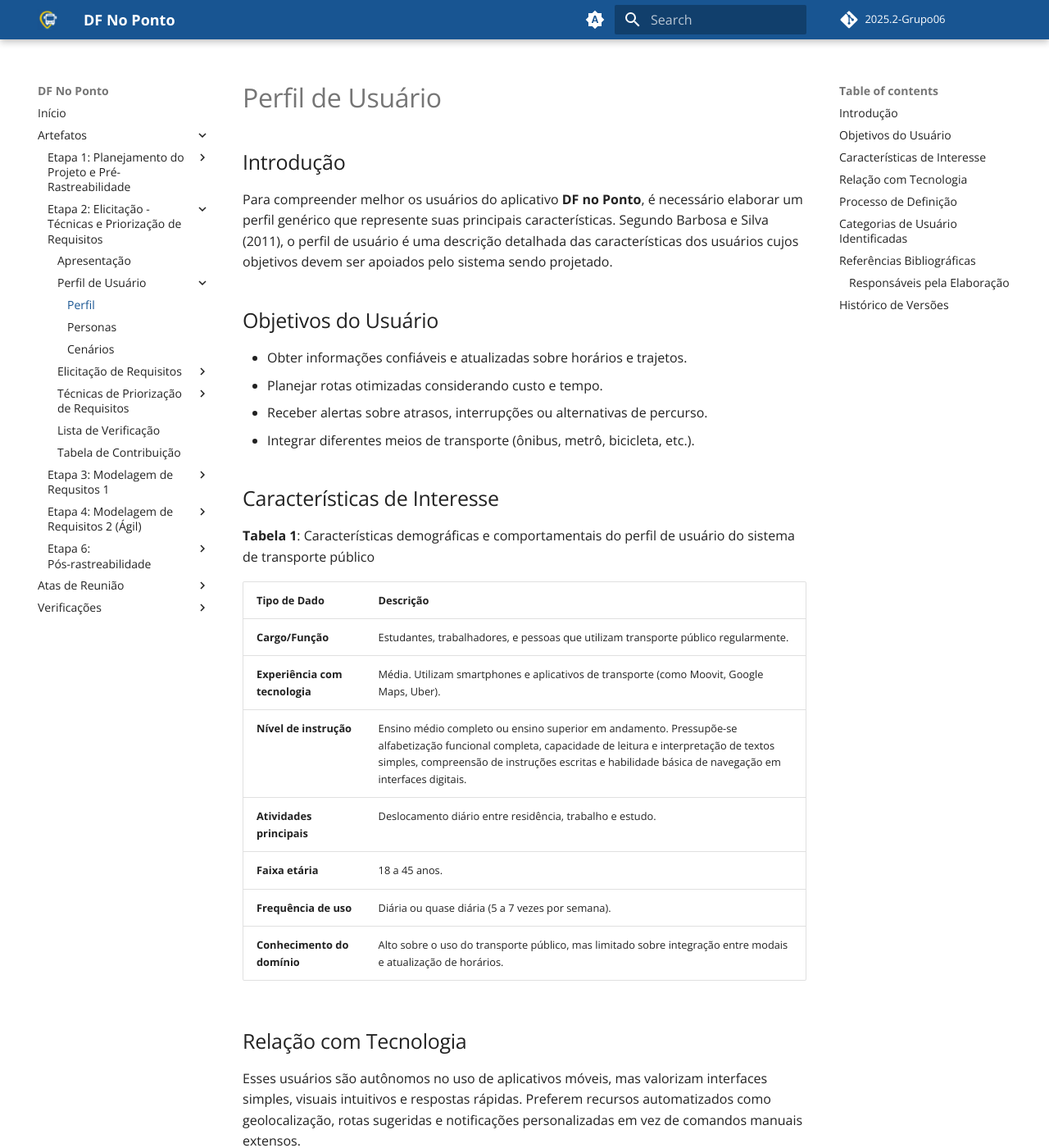
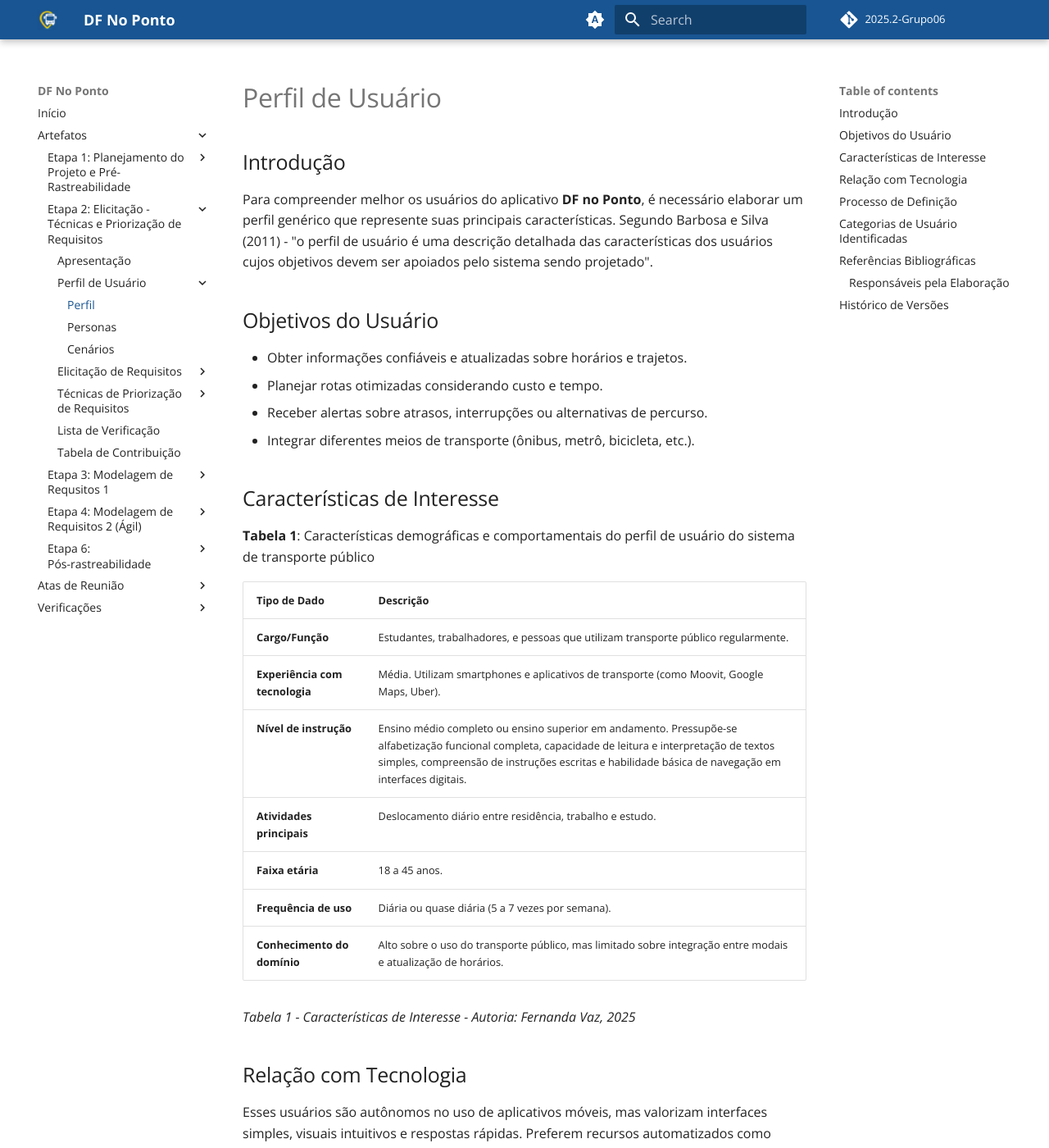
Before and after one commit to Requisitos-de-Software/2025.2-Grupo06, an MkDocs documentation site: the page built from docs/Elicitacao/perfil.md, in a window 1280 px wide and 1400 px high. Shown: the whole window at 82% size. Built offline with MkDocs 1.6.1 and Material for MkDocs 9.7.7, drawn with Linux system fonts in a browser that asks for light colours; comment, search, counter and statistics services are not loaded; some of the changed text lies outside the part shown.

Commit message:
alteração perfil de usuário

```diff
--- a/docs/Elicitacao/perfil.md
+++ b/docs/Elicitacao/perfil.md
@@ -2,7 +2,7 @@
 
 ## Introdução
 
-Para compreender melhor os usuários do aplicativo **DF no Ponto**, é necessário elaborar um perfil genérico que represente suas principais características. Segundo Barbosa e Silva (2011), o perfil de usuário é uma descrição detalhada das características dos usuários cujos objetivos devem ser apoiados pelo sistema sendo projetado.
+Para compreender melhor os usuários do aplicativo **DF no Ponto**, é necessário elaborar um perfil genérico que represente suas principais características. Segundo Barbosa e Silva (2011) - "o perfil de usuário é uma descrição detalhada das características dos usuários cujos objetivos devem ser apoiados pelo sistema sendo projetado".
 
 ## Objetivos do Usuário
 
@@ -24,6 +24,9 @@ Para compreender melhor os usuários do aplicativo **DF no Ponto**, é necessár
 | **Faixa etária** | 18 a 45 anos. |
 | **Frequência de uso** | Diária ou quase diária (5 a 7 vezes por semana). |
 | **Conhecimento do domínio** | Alto sobre o uso do transporte público, mas limitado sobre integração entre modais e atualização de horários. |
+
+*Tabela 1 - Características de Interesse - Autoria: Fernanda Vaz, 2025*
+
 
 ## Relação com Tecnologia
 
```
Also changed, not shown: other parts of docs/Elicitacao/perfil.md (+3 -3 lines), docs/Planejamento/Aplicativoescolhido.md (+3 -3 lines).
